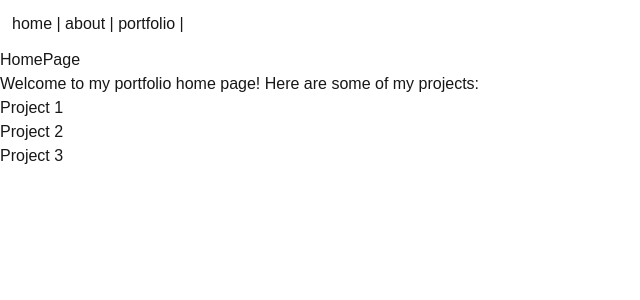
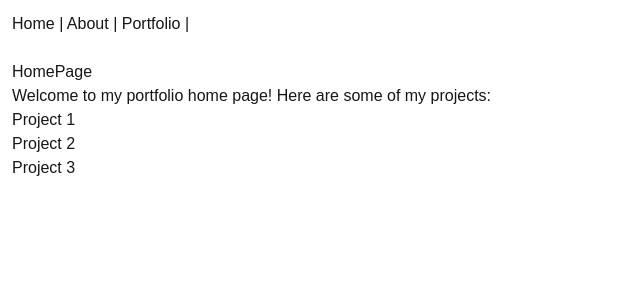
Before and after one commit to courtneyfann/MyApp, a Next.js app: page / in a window 1280 px wide. Shown: the top 300 px of the page, without its empty margins (0-640 px from the left). Built offline with nearby package versions, Linux system fonts and the light colour scheme.

Commit message:
updated pages

```diff
--- a/app/about/about.js
+++ b/app/about/page.js
@@ -1,6 +1,6 @@
 export default function AboutPage() {
   return (
-    <main>
+    <main style= {{padding : 12}}>
       <h1>About</h1>
       <p>This is the about page built with the Next.js App Router.</p>
     </main>
--- a/app/layout.js
+++ b/app/layout.js
@@ -26,9 +26,9 @@ export default function RootLayout({ children }) {
         {/*header*/}
         <header style={{ padding : 12 }}>
           <nav>
-            <Link href="/">home</Link> {" | "}
-            <Link href="/about">about</Link> {" | "}
-            <Link href="/portfolio">portfolio</Link> {" | "}
+            <Link href="/">Home</Link> {" | "}
+            <Link href="/about">About</Link> {" | "}
+            <Link href="/portfolio">Portfolio</Link> {" | "}
           </nav>
         </header>
         {/*page content*/}
--- a/app/page.js
+++ b/app/page.js
@@ -1,6 +1,6 @@
 export default function HomePage() {
       return (
-        <div>
+        <div style= {{padding : 12}}>
           <h1>HomePage</h1>
           <p>Welcome to my portfolio home page! Here are some of my projects:</p>
 
--- a/app/portfolio/portfolio.js
+++ b/app/portfolio/page.js
@@ -1,6 +1,6 @@
 export default function PortfolioPage() {
       return (
-        <div>
+        <div style= {{padding : 12}}>
           <h1>My Portfolio</h1>
           <p>Welcome to my portfolio page! Here are some of my projects:</p>
 
```
